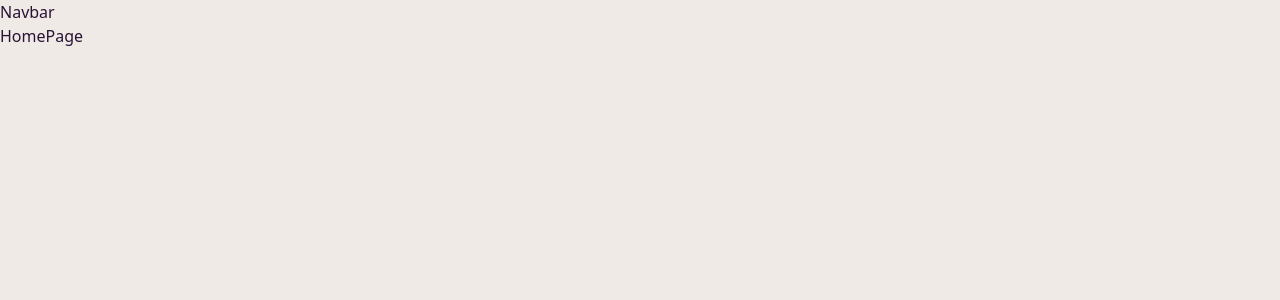
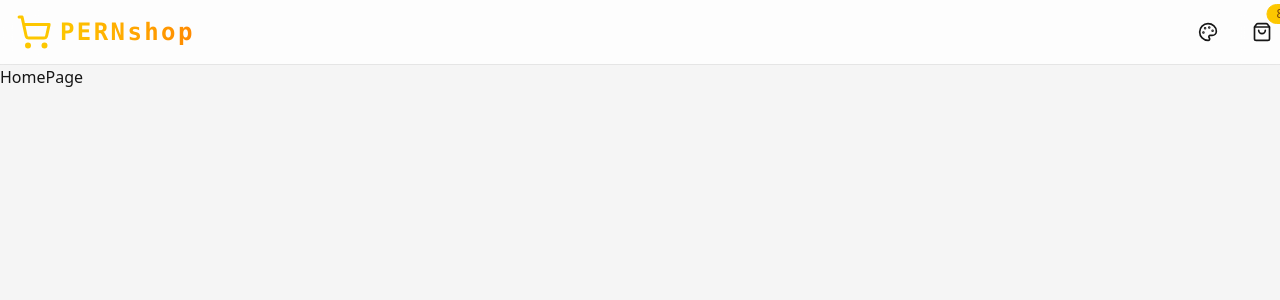
Before and after one commit to emjheypb/pern-stack, a React (Vite) app in the folder frontend/: page / in a window 1280 px wide. Shown: the top 300 px of the page. Built offline with nearby package versions, Linux system fonts and the light colour scheme.

Commit message:
E: navbar

```diff
--- a/frontend/src/App.tsx
+++ b/frontend/src/App.tsx
@@ -1,12 +1,19 @@
 import { Route, Routes } from "react-router-dom";
 
-import Navbar from "./components/navbar";
+import Navbar from "./components/Navbar";
 import HomePage from "./pages/HomePage";
 import ProductPage from "./pages/ProductPage";
+import { useThemeStore } from "./store/useThemeStore";
 
 function App() {
+  const { theme } = useThemeStore() as {
+    theme: string;
+  };
+
   return (
-    <div className="min-h-screen bg-base-200 transition-colors duration-300">
+    <div
+      className="min-h-screen bg-base-200 transition-colors duration-300"
+      data-theme={theme}>
       <Navbar />
       <Routes>
         <Route path="/" element={<HomePage />} />
--- a/frontend/src/components/Navbar.tsx
+++ b/frontend/src/components/Navbar.tsx
@@ -1,5 +1,43 @@
+import { ShoppingBagIcon, ShoppingCartIcon } from "lucide-react";
+import { Link, useLocation } from "react-router-dom";
+import ThemeSelector from "./ThemeSelector";
+
 function Navbar() {
-  return <div>Navbar</div>;
+  const { pathname } = useLocation();
+  const isHomePage = pathname === "/";
+
+  return (
+    <div className="bg-base-100/80 backdrop-blur-lg border-b border-base-content/10 sticky top-0 z-50">
+      <div className="flex mx-auto max-w-7xl">
+        {/* LOGO */}
+        <div className="navbar px-4 min-h-[4rem] justify-between">
+          <Link to={"/"} className="hover:opacity-80 transition-opacity">
+            <div className="flex items-center gap-2">
+              <ShoppingCartIcon className="size-9 text-primary" />
+              <span className="font-semibold font-mono tracking-widest text-2xl bg-clip-text text-transparent bg-gradient-to-r from-primary to-secondary">
+                PERNshop
+              </span>
+            </div>
+          </Link>
+        </div>
+
+        {/* RIGHT SIDE */}
+        <div className="flex items-center gap-4">
+          <ThemeSelector />
+          {isHomePage && (
+            <p className="indicator">
+              <div className="p-2 rounded-full hover:bg-base-200 transition-colors">
+                <ShoppingBagIcon className="size-5" />
+                <span className="badge badge-sm badge-primary indicator-item">
+                  8
+                </span>
+              </div>
+            </p>
+          )}
+        </div>
+      </div>
+    </div>
+  );
 }
 
 export default Navbar;
--- /dev/null
+++ b/frontend/src/components/ThemeSelector.tsx
@@ -0,0 +1,45 @@
+import { PaletteIcon } from "lucide-react";
+import { THEMES } from "../constants/index.ts";
+import { useThemeStore } from "../store/useThemeStore.ts";
+
+function ThemeSelector() {
+  const { theme, setTheme } = useThemeStore() as {
+    theme: string;
+    setTheme: (theme: string) => void;
+  };
+
+  return (
+    <div className="dropdown dropdown-end">
+      <button tabIndex={0} className="btn btn-ghost btn-circle">
+        <PaletteIcon className="size-5" />
+      </button>
+      <div
+        tabIndex={0}
+        className="dropdown-content mt-2 p-1 shadow-2xl bg-base-200 backdrop-blur-lg rounded-2xl w-56 border border-base-content/10">
+        {THEMES.map((option) => (
+          <button
+            key={option.name}
+            className={`w-full px-4 py-3 rounded-xl flex items-center gap-3 transition-colors ${
+              theme === option.name
+                ? "bg-primary/10 text-primary"
+                : "hover:bg-base-content/5"
+            }`}
+            onClick={() => setTheme(option.name)}>
+            <PaletteIcon className="size-4" />
+            {option.label}
+            <div className="ml-auto flex gap-1">
+              {option.colors.map((color, i) => (
+                <span
+                  key={i}
+                  className="size-2 rounded-full"
+                  style={{ backgroundColor: color }}></span>
+              ))}
+            </div>
+          </button>
+        ))}
+      </div>
+    </div>
+  );
+}
+
+export default ThemeSelector;
--- /dev/null
+++ b/frontend/src/constants/index.ts
@@ -0,0 +1,22 @@
+export const THEMES = [
+  {
+    name: "bumblebee",
+    label: "Bumblebee",
+    colors: ["#FFFFFF", "#FF8804", "#FCC700"],
+  },
+  {
+    name: "dracula",
+    label: "Dracula",
+    colors: ["#282A36", "#BD93F9", "#FF79C6"],
+  },
+  {
+    name: "light",
+    label: "Light",
+    colors: ["#FFFFFF", "#F42F98", "#412AD5"],
+  },
+  {
+    name: "dark",
+    label: "Dark",
+    colors: ["#1D232A", "#F42F98", "#605DFF"],
+  },
+];
--- a/frontend/src/index.css
+++ b/frontend/src/index.css
@@ -1,4 +1,4 @@
 @import "tailwindcss";
 @plugin "daisyui" {
-  themes: light, dark, cupcake --default, dracula --prefersdark;
+  themes: light, dark, bumblebee --default, dracula --prefersdark;
 }
```
